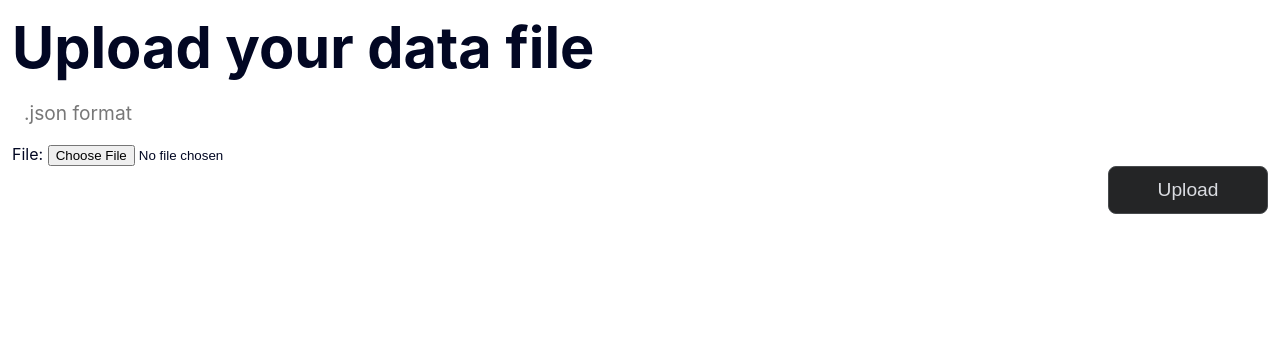
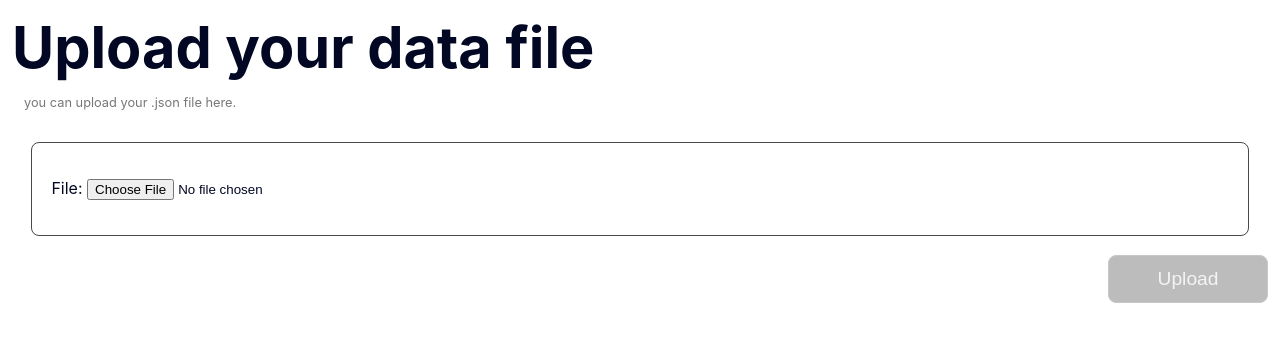
Before and after one commit to Re9iNee/Scitodate-Test, a React (Create React App) app in the folder client/: page /admin in a window 1280 px wide. Shown: the top 342 px of the page. Built offline with nearby package versions, Linux system fonts and the light colour scheme.

Commit message:
disable upload button when input is not valid

```diff
--- a/client/src/components/Admin.js
+++ b/client/src/components/Admin.js
@@ -1,29 +1,45 @@
 import React from "react";
 
 export default class Admin extends React.Component {
-  submit = (ev) => {
-    // ev.preventDefault();
-    // TODO: local validation here
+  constructor(props) {
+    super(props);
+    this.state = {
+      disabled: true,
+    };
+  }
+  handleFileChange = (ev) => {
+    if (
+      ev.target.files.length &&
+      ev.target.files[0].type === "application/json"
+    ) {
+      this.setState({ disabled: false });
+    } else {
+      this.setState({ disabled: true });
+    }
   };
   render() {
     return (
       <form
         action="/database"
-        enctype="multipart/form-data"
+        encType="multipart/form-data"
         method="post"
         className="container"
         onSubmit={this.submit}
       >
         <h1>Upload your data file</h1>
-        <p className="large-p text-secondary subhead">.json format</p>
-        <div>
-          File: <input type="file" name="dataFile" />
+        <p className="small-p text-secondary subhead">
+          you can upload your .json file here.
+        </p>
+        <div className="input-container medium-p">
+          File:{" "}
+          <input type="file" name="dataFile" onChange={this.handleFileChange} />
         </div>
         <input
           id="uploadBtn"
           className="large-p"
           type="submit"
           value="Upload"
+          disabled={this.state.disabled}
         />
       </form>
     );
--- a/client/src/index.css
+++ b/client/src/index.css
@@ -37,10 +37,10 @@ h3 {
   font-size: 1.2rem;
 }
 .medium-p {
-  font-size: 16px;
+  font-size: 1rem;
 }
 .small-p {
-  font-size: 14px;
+  font-size: 0.8rem;
 }
 
 .container {
@@ -82,3 +82,10 @@ h3 {
 #uploadBtn[disabled] {
   opacity: 0.3;
 }
+
+.input-container {
+  margin: 1.2rem;
+  padding: 2.2rem 1.2rem;
+  border: var(--border);
+  border-radius: var(--border-radius);
+}
```
